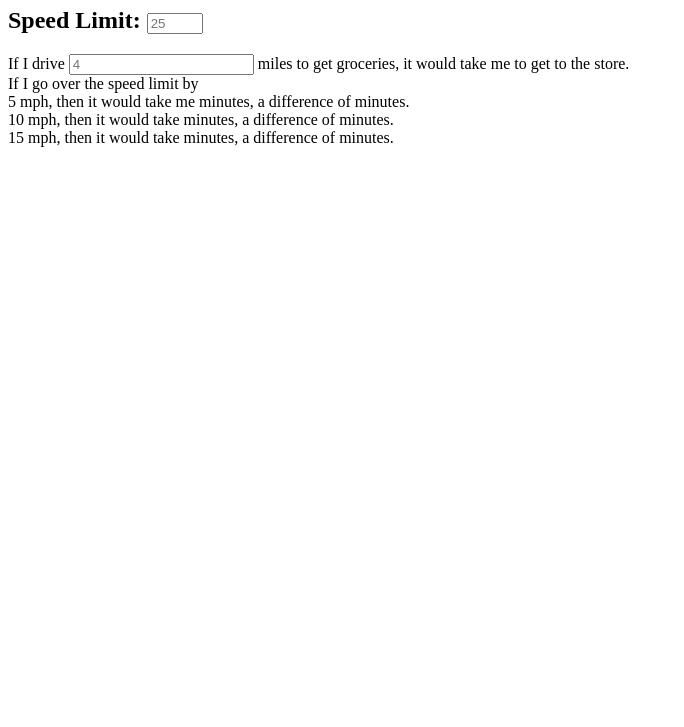
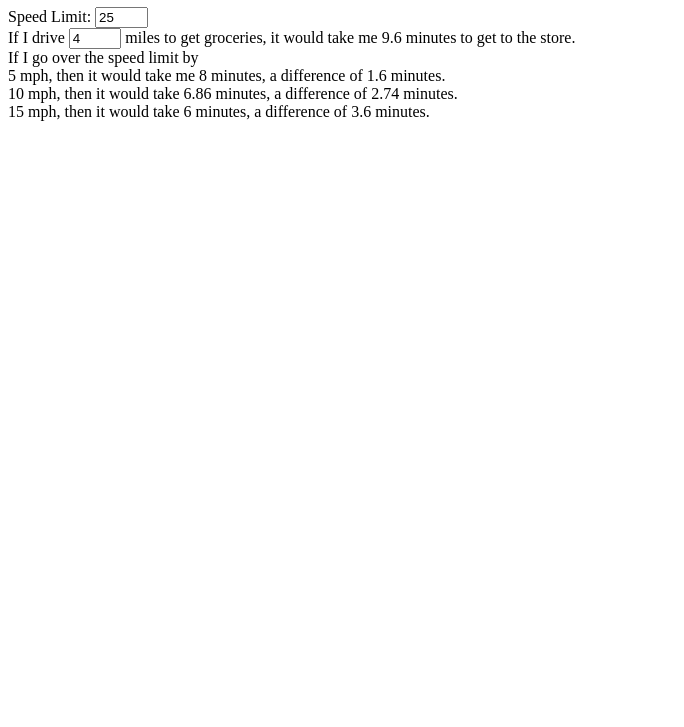
Before and after one commit to akcode2/slow-down, a plain HTML site: page index.html in a window 1280 px wide. Shown: the part 73-800 px from the top of the page, without its empty margins (0-684 px from the left). Drawn offline with Linux system fonts and the light colour scheme.

Commit message:
Complete functions to compute outputs

```diff
--- a/index.html
+++ b/index.html
@@ -11,13 +11,13 @@
     <!-- Target audience: People who drive 5-15 miles above the speed limit -->
 
     <h1> Short trip using residential roads </h1>
-    <h2>Speed Limit: <input type="number" id="resSpeedLimit" min="25" step="5" max="35" placeholder="25" autocomplete="off"> </h2>
-    If I drive <input type="number" id="resDistance" name="resDistance" min="2" placeholder="4" autocomplete="off"> miles to get groceries,
-    it would take me <output id="resTime" name="resTime" for="resDistance resSpeedLimit"></output> to get to the store.<br>
+    <label for="resSpeedLimit">Speed Limit: <input type="number" id="resSpeedLimit" min="25" step="5" max="35" value="25" autocomplete="off"></label><br>
+    If I drive <input type="number" id="resDistance" name="resDistance" min="2" value="4" autocomplete="off"> miles to get groceries,
+    it would take me <output id="resTime" name="resTime" for="resDistance resSpeedLimit"></output> minutes to get to the store.<br>
     If I go over the speed limit by <br>
-    5 mph, then it would take me <output id="resTimeIfBy5" for="resDistance speedOverBy5"></output> minutes, a difference of <output id="resDifferenceifBy5" for="resTimeIfBy5 resTime"></output> minutes.<br>
-    10 mph, then it would take <output id="resTimeIfBy10" for="resDistance speedOverBy10"></output>minutes, a difference of <output id="resDifferenceifBy10" for="resTimeIfBy10 resTime"></output> minutes.<br>
-    15 mph, then it would take <output id="resTimeIfBy15" for="resDistance speedOverBy15"></output>minutes, a difference of <output id="resDifferenceifBy15" for="resTimeIfBy15 resTime"></output> minutes.
+    5 mph, then it would take me <output id="resTimeIfBy5" for="resDistance speedOverBy5"></output> minutes, a difference of <output id="resDifferenceIfBy5" for="resTimeIfBy5 resTime"></output> minutes.<br>
+    10 mph, then it would take <output id="resTimeIfBy10" for="resDistance speedOverBy10"></output> minutes, a difference of <output id="resDifferenceIfBy10" for="resTimeIfBy10 resTime"></output> minutes.<br>
+    15 mph, then it would take <output id="resTimeIfBy15" for="resDistance speedOverBy15"></output> minutes, a difference of <output id="resDifferenceIfBy15" for="resTimeIfBy15 resTime"></output> minutes.
 
     <script src="./script.js" defer></script>
 </body>
--- a/script.js
+++ b/script.js
@@ -3,15 +3,77 @@ const velocity = document.getElementById('velocity');
 const travelTime = document.getElementById('travelTime');
 const timeFormat = document.getElementById('timeFormat');
 
-velocity.oninput = computeTravelTime;
-distance.oninput = computeTravelTime;
+// Variables for residential speeding tool
+const resDistance = document.getElementById('resDistance');
+const resSpeedLimit = document.getElementById('resSpeedLimit');
+const resTime = document.getElementById('resTime');
+const resTimeIfBy5 = document.getElementById('resTimeIfBy5');
+const resTimeIfBy10 = document.getElementById('resTimeIfBy10');
+const resTimeIfBy15 = document.getElementById('resTimeIfBy15');
+const resDifferenceIfBy5 = document.getElementById('resDifferenceIfBy5');
+const resDifferenceIfBy10 = document.getElementById('resDifferenceIfBy10');
+const resDifferenceIfBy15 = document.getElementById('resDifferenceIfBy15');
+
+// Compute output using initial values
+computeResidentialTime();
+// Compute output when values are changed
+resDistance.oninput = computeResidentialTime;
+resSpeedLimit.oninput = computeResidentialTime;
 
 
-function computeTravelTime() {
-    // If either input is empty, do nothing
-    if (velocity.value === '' || distance.value === '') {
+function computeResidentialTime() {
+    if (resDistance.value === '' || resSpeedLimit.value === '') {
         return;
     }
-    result = timeConvert(parseInt(distance.value) / parseInt(velocity.value));
-    travelTime.value = result;
+    resTime.value = parseInt(resDistance.value) / parseInt(resSpeedLimit.value) * 60;
+
+    resTimeIfBy5.value = toTwoDecimals(parseInt(resDistance.value) / (parseInt(resSpeedLimit.value) + 5) * 60);
+    resDifferenceIfBy5.value = toTwoDecimals(resTime.value - resTimeIfBy5.value);
+    resTimeIfBy10.value = toTwoDecimals(parseInt(resDistance.value) / (parseInt(resSpeedLimit.value) + 10) * 60);
+    resDifferenceIfBy10.value = toTwoDecimals(resTime.value - resTimeIfBy10.value);
+    resTimeIfBy15.value = toTwoDecimals(parseInt(resDistance.value) / (parseInt(resSpeedLimit.value) + 15) * 60);
+    resDifferenceIfBy15.value = toTwoDecimals(resTime.value - resTimeIfBy15.value);
 }
+
+function toTwoDecimals(num) {
+    return Math.round(num * 100) / 100;
+}
+
+
+
+
+
+// function computeTravelTime(distance, velocity) {
+//     // If either input is empty, do nothing
+//     if (distance.value === '' || velocity.value === '') {
+//         return;
+//     }
+//     result = timeConvert(parseInt(distance.value) / parseInt(velocity.value));
+//     travelTime.value = result;
+// }
+
+// Convert time to hours and minutes
+// function timeConvert(num) {
+//     let hours;
+//     let minutes;
+//     if (num === 1) {
+//         return `1 hour`;
+//     }
+//     else if (num < 1) {
+//         minutes = num * 60;
+//         if (minutes === 1) {
+//             return `1 minute`;
+//         }
+//         return `${minutes} minutes`;
+//     }
+//     else if (num > 1 && num < 2) {
+//         hours = Math.floor(num);
+//         minutes = (num - hours) * 60;
+//         return `${hours} hour and ${minutes} minutes`
+//     }
+//     else {
+//         hours = Math.floor(num);
+//         minutes = (num - hours) * 60;
+//         return `${hours} hours and ${minutes} minutes`
+//     }
+// }
--- a/style.css
+++ b/style.css
@@ -1,3 +1,3 @@
-input[type="text"] {
-    width: 4ch;
+input[type="number"] {
+    width: 6ch;
 }
```
